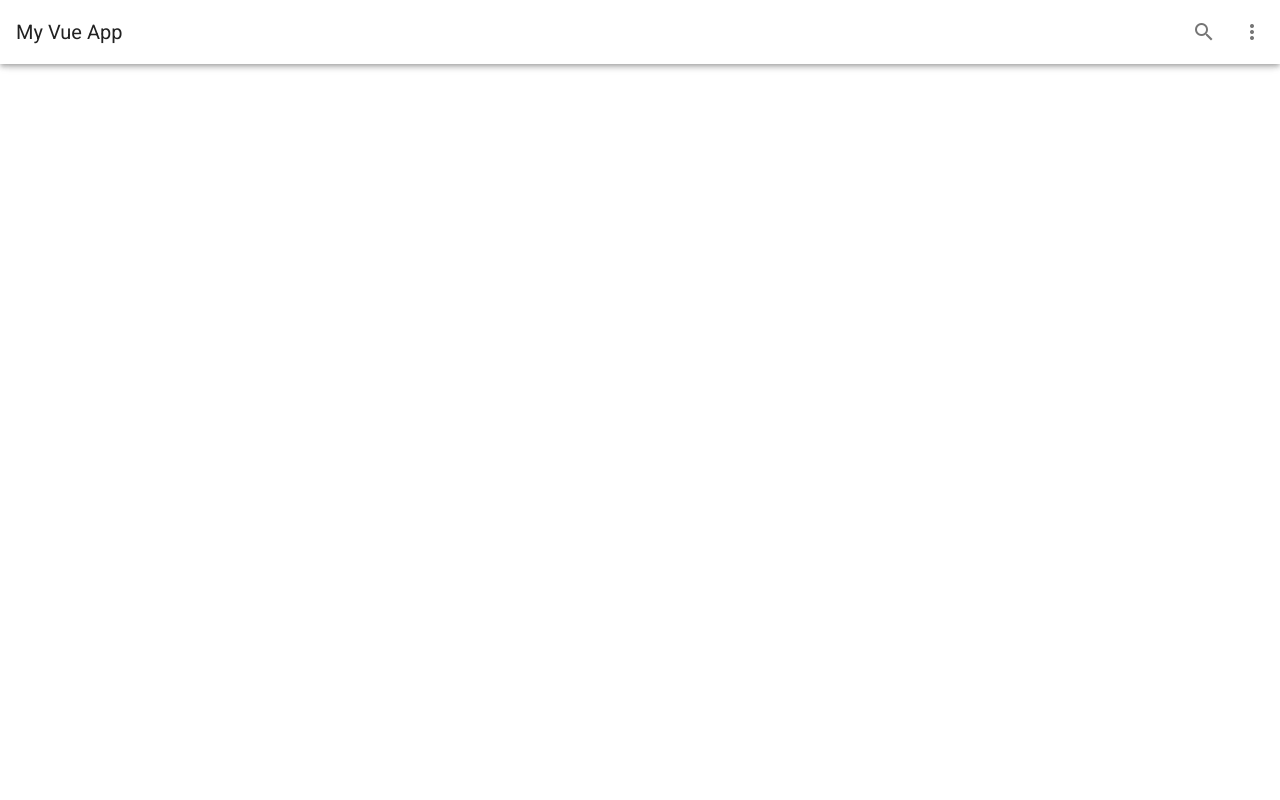
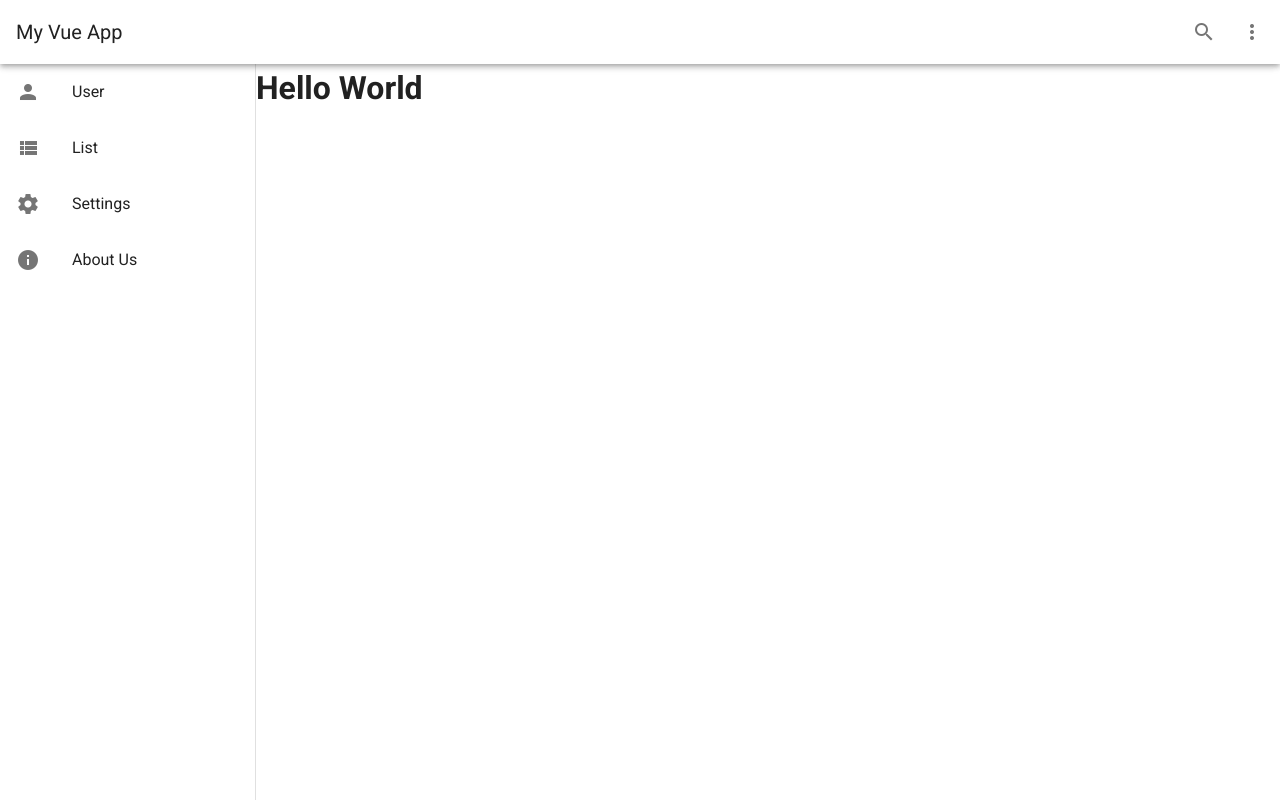
Before and after one commit to octaviomuller/af-web, a Vue app: page / in a window 1280 px wide. Built offline with nearby package versions, Linux system fonts and the light colour scheme.

Commit message:
nav drawer

```diff
--- a/src/App.vue
+++ b/src/App.vue
@@ -1,5 +1,7 @@
 <template>
   <v-app>
+    <navigation-drawer></navigation-drawer>
+
     <app-bar></app-bar>
 
     <v-main>
@@ -10,12 +12,14 @@
 
 <script>
 import AppBar from './components/AppBar.vue'
+import NavigationDrawer from './components/NavigationDrawer.vue'
 
 export default {
   name: 'App',
 
   components: {
-    AppBar
+    AppBar,
+    NavigationDrawer
   },
 
   data: () => ({
--- a/src/components/AppBar.vue
+++ b/src/components/AppBar.vue
@@ -1,6 +1,8 @@
 <template>
   <v-app-bar
     absolute
+    app
+    clipped-left
     color="white"
   >
     <v-toolbar-title>My Vue App</v-toolbar-title>
--- /dev/null
+++ b/src/components/NavigationDrawer.vue
@@ -0,0 +1,47 @@
+<template>
+  <v-navigation-drawer
+    absolute
+    bottom
+    app
+    clipped-left
+    permanent
+  >
+    <v-list>
+      <v-list-item link v-for="item in items" :key="item">
+        <v-list-item-icon>
+          <v-icon>{{ item.icon }}</v-icon>
+        </v-list-item-icon>
+        <v-list-item-title>{{ item.title }}</v-list-item-title>
+      </v-list-item>
+    </v-list>
+  </v-navigation-drawer>
+</template>
+
+<script>
+  export default {
+    data: () => ({
+      items: [
+        {
+          icon: 'mdi-home',
+          title: 'Dashboard'
+        },
+        {
+          icon: 'mdi-account',
+          title: 'User'
+        },
+        {
+          icon: 'mdi-view-list',
+          title: 'List'
+        },
+        {
+          icon: 'mdi-cog',
+          title: 'Settings'
+        },
+        {
+          icon: 'mdi-information',
+          title: 'About Us'
+        },
+      ]
+    }),
+  }
+</script>
```
